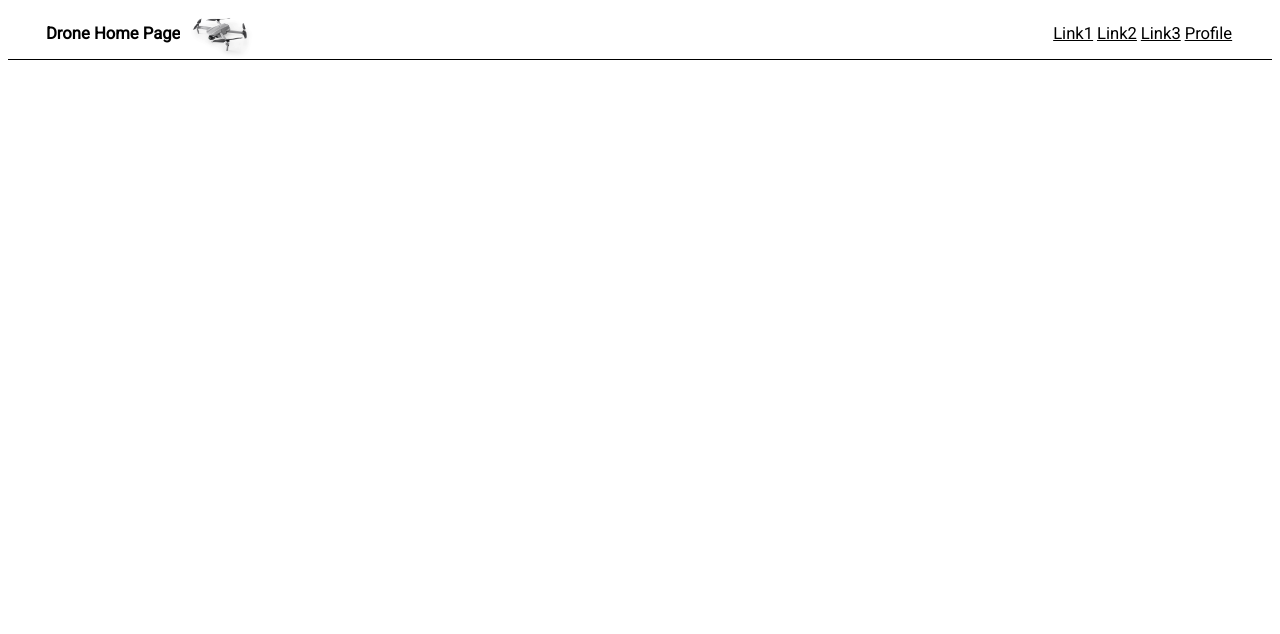
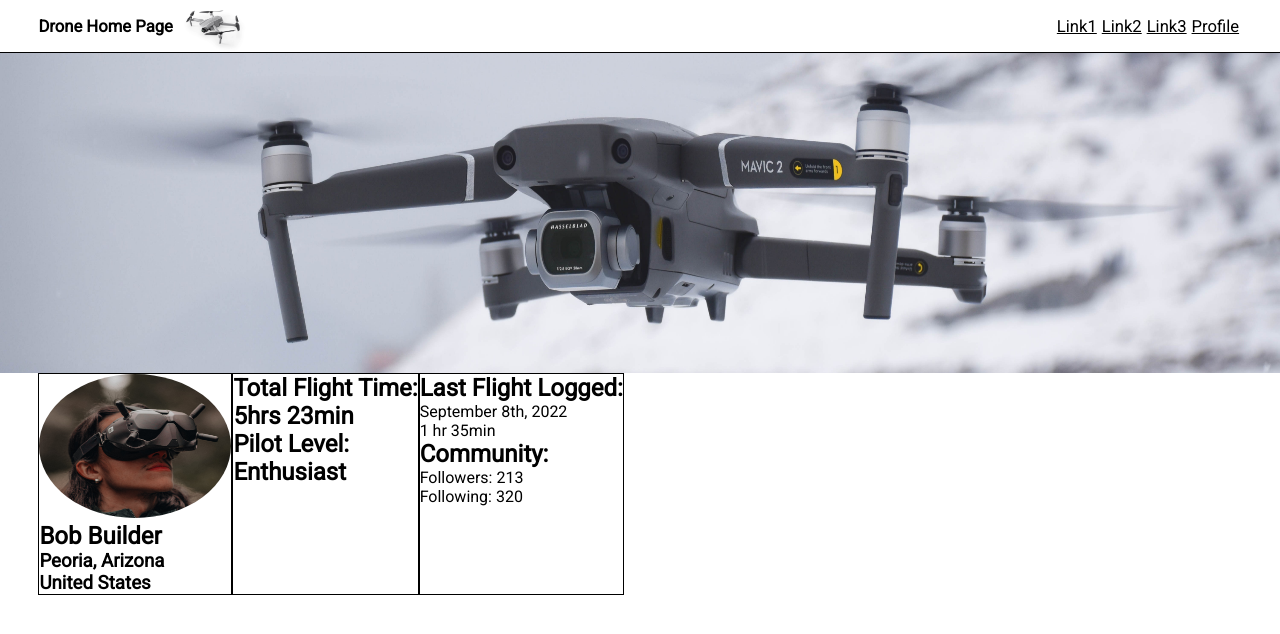
Before and after one commit to Brent-Bew-Canon/drone_info, a plain HTML site: page user_profile.html in a window 1280 px wide. Drawn offline with Linux system fonts and the light colour scheme.

Commit message:
Created main structure for user_profile

```diff
--- a/styles3.css
+++ b/styles3.css
@@ -1,5 +1,6 @@
 * {
     font-family: 'Roboto', sans-serif;
+    margin: 0;
 }
 
 body header {
@@ -12,6 +13,7 @@
     width: 100%;
     z-index: 0;
 }
+
 
 header img {
     max-width: 8%;
@@ -39,3 +41,25 @@
     font-size: 1.3vw;
     text-decoration: underline;
 }
+
+.hero img {
+    display: flex;
+    height: 40vh;
+    width: 100%;
+}
+
+.profile-block {
+    display: flex;
+    margin-left: 3%;
+    margin-right: 3%;
+}
+
+.profile-block div {
+    border: 1px solid black;
+}
+
+.profile-pic img {
+    height: 18vh;
+    width: 15vw;
+    border-radius: 50%;
+}
--- a/user_profile.html
+++ b/user_profile.html
@@ -26,6 +26,27 @@
         </ul>
     </header>
 
+    <div class="hero">
+        <img src="assets/images/drone hero.jpg" alt="">
+    </div>
+
+    <section class="profile-block">
+        <div class="profile-pic">
+            <img src="assets/images/drone guy.jpg" alt="">
+            <h2>Bob Builder</h2>
+            <h3>Peoria, Arizona <br> United States</h3>
+        </div>
+        <div class="flight-data">
+            <h2>Total Flight Time: <br> 5hrs 23min</h2>
+            <h2>Pilot Level: <br> Enthusiast</h2>
+        </div>
+        <div class="flight-log">
+            <h2>Last Flight Logged: </h2>
+            <p>September 8th, 2022 <br> 1 hr 35min</p>
+            <h2>Community:</h2>
+            <p>Followers: 213 <br> Following: 320</p>
+        </div>
+    </section>
 </body>
 
 </html>
```
Also changed, not shown: assets/images/drone guy.jpg (added), assets/images/drone hero.jpg (added).
